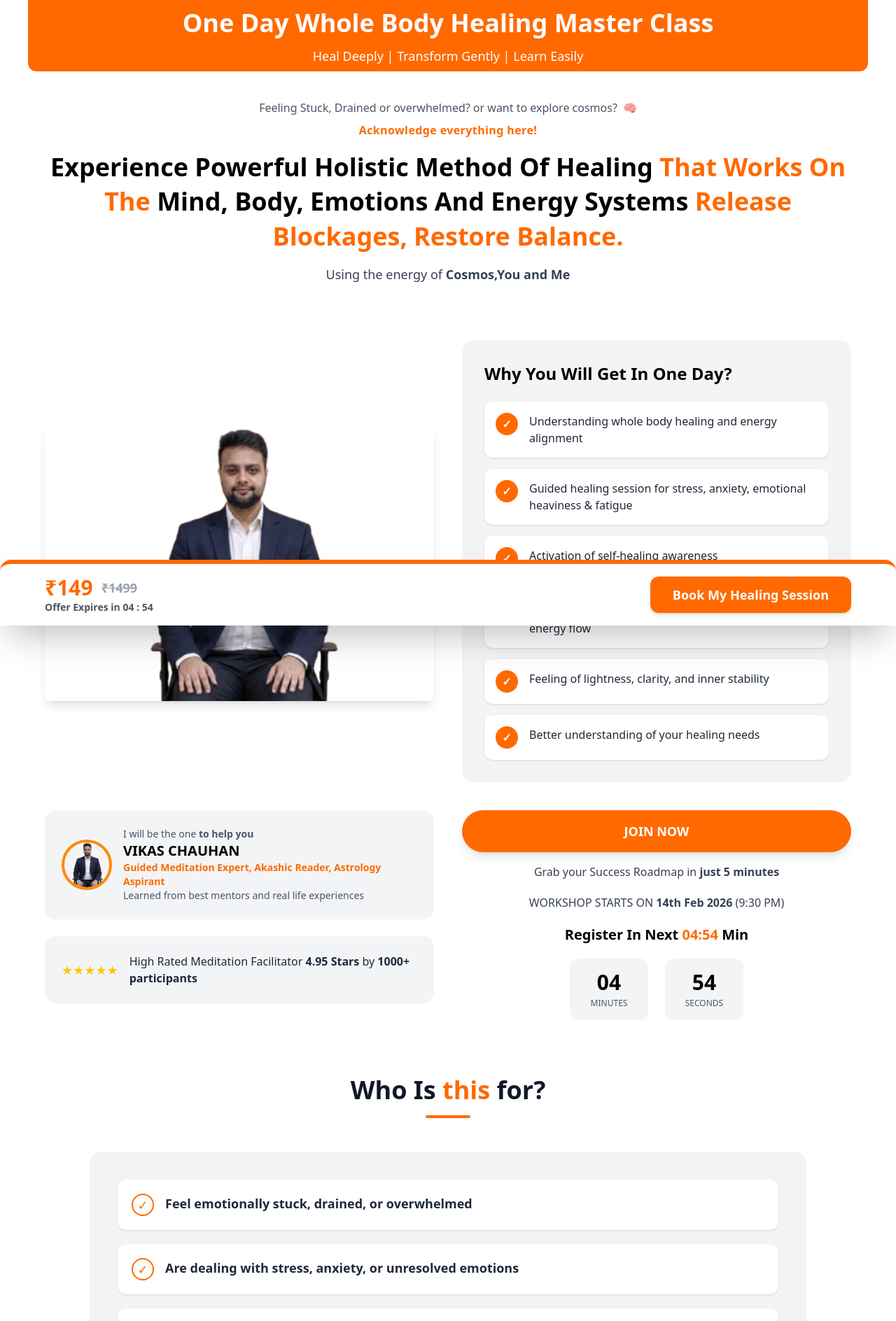
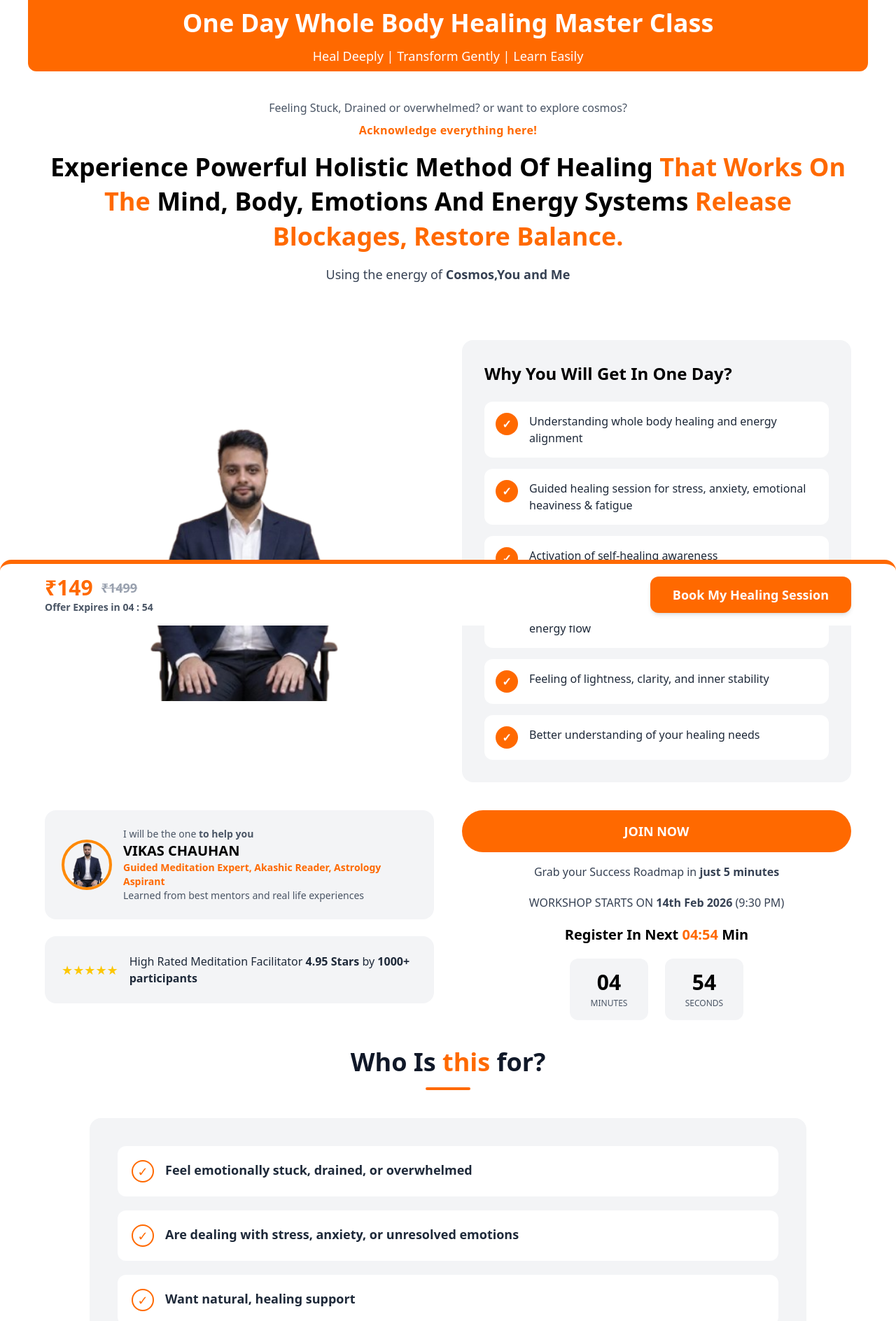
Before and after one commit to Rajatchauhan9690/vikas, a React (Vite) app: page / in a window 1280 px wide. Shown: the top 1888 px of the page at 70% size. Built offline with nearby package versions, Linux system fonts and the light colour scheme.

Commit message:
fix padding isssue

```diff
--- a/src/components/Checkout.jsx
+++ b/src/components/Checkout.jsx
@@ -4,9 +4,7 @@ export default function Checkout() {
       <div className="max-w-7xl mx-auto grid md:grid-cols-2 gap-10 p-6">
         {/* LEFT SIDE */}
         <div>
-          <h1 className="text-3xl font-bold">
-            ONE DAY HEALING MASTER CLASS
-          </h1>
+          <h1 className="text-3xl font-bold">ONE DAY HEALING MASTER CLASS</h1>
           <p className="mt-2 text-gray-600">By DIVINE VIKAS</p>
 
           <h2 className="text-4xl font-bold mt-4">₹149</h2>
@@ -24,7 +22,7 @@ export default function Checkout() {
         </div>
 
         {/* RIGHT SIDE */}
-        <div className="bg-white rounded-xl shadow p-6">
+        <div className="bg-white rounded-xl  p-6">
           <h2 className="text-xl font-semibold mb-4">Payment details</h2>
 
           <div className="space-y-4">
--- a/src/components/FAQ.jsx
+++ b/src/components/FAQ.jsx
@@ -36,7 +36,7 @@ export default function FAQSection() {
         {/* FAQ Items */}
         <div className="space-y-4">
           {faqs.map((faq, index) => (
-            <div key={index} className="bg-white rounded-2xl shadow-sm p-4">
+            <div key={index} className="bg-white rounded-2xl p-4">
               {/* Question */}
               <div
                 className="flex justify-between items-center cursor-pointer"
--- a/src/components/Footer.jsx
+++ /dev/null
@@ -1,10 +0,0 @@
-// components/Footer.jsx
-export default function Footer() {
-  return (
-    <div className="fixed bottom-0 w-full bg-black p-4">
-      <button className="w-full bg-orange-500 text-white py-3 text-lg font-bold rounded-md">
-        JOIN WORKSHOP NOW
-      </button>
-    </div>
-  );
-}
--- a/src/components/Hero.jsx
+++ b/src/components/Hero.jsx
@@ -42,8 +42,7 @@ export default function Hero() {
         <div className="max-w-6xl mx-auto">
           <div className="text-center">
             <p className="text-sm md:text-base text-gray-600 font-medium flex justify-center items-center gap-2">
-              Feeling Stuck, Drained or overwhelmed? or want to explore cosmos?{" "}
-              <span>🧠</span>
+              Feeling Stuck, Drained or overwhelmed? or want to explore cosmos?
             </p>
             <p className="mt-2 text-orange-500 font-semibold tracking-wide">
               Acknowledge everything here!
@@ -70,7 +69,7 @@ export default function Hero() {
       <section className="bg-white px-4 py-10">
         <div className="max-w-6xl mx-auto grid md:grid-cols-2 gap-10 items-center">
           {/* Image Container */}
-          <div className=" rounded-lg overflow-hidden shadow-lg w-full h-60 md:h-[350px] lg:h-[400px]">
+          <div className=" rounded-lg overflow-hidden  w-full h-60 md:h-[350px] lg:h-[400px]">
             <img
               src="/Images/myphoto.png"
               alt="Workshop Video"
@@ -96,7 +95,7 @@ export default function Hero() {
               ].map((text, index) => (
                 <li
                   key={index}
-                  className="flex items-start gap-4 bg-white p-4 rounded-xl shadow-sm"
+                  className="flex items-start gap-4 bg-white p-4 rounded-xl"
                 >
                   <span className="bg-orange-500 text-white flex-shrink-0 w-8 h-8 flex items-center justify-center rounded-full font-bold">
                     ✓
@@ -112,7 +111,7 @@ export default function Hero() {
       </section>
 
       {/* ===== Coach + Join Now Section ===== */}
-      <section className="bg-white px-4 pb-10">
+      <section className="bg-white px-4">
         <div className="max-w-6xl mx-auto grid md:grid-cols-2 gap-10 items-start">
           {/* Left */}
           <div className="space-y-6">
@@ -149,7 +148,7 @@ export default function Hero() {
 
           <div className="text-center space-y-5">
             <Link to="/checkout">
-              <button className="w-full bg-orange-500 hover:bg-orange-600 transition text-white py-4 rounded-full text-lg font-extrabold shadow-lg">
+              <button className="w-full bg-orange-500 hover:bg-orange-600 transition text-white py-4 rounded-full text-lg font-extrabold ">
                 JOIN NOW
               </button>
             </Link>
--- a/src/components/LifeSection.jsx
+++ b/src/components/LifeSection.jsx
@@ -26,7 +26,7 @@ export default function LifeSection() {
     <section className="w-full bg-white py-10 px-6">
       <div className="max-w-5xl mx-auto">
         {/* Heading */}
-        <div className="text-center mb-12">
+        <div className="text-center mb-10">
           <h2 className="text-3xl md:text-4xl font-semibold text-gray-900">
             Who Is <span className="text-orange-500">this</span> for?
           </h2>
@@ -39,7 +39,7 @@ export default function LifeSection() {
             {items.map((item, index) => (
               <div
                 key={index}
-                className="flex items-start gap-4 bg-white rounded-xl p-5 shadow-sm"
+                className="flex items-start gap-4 bg-white rounded-xl p-5"
               >
                 {/* Check Icon */}
                 <div className="flex-shrink-0 w-8 h-8 rounded-full border-2 border-orange-500 flex items-center justify-center">
--- a/src/components/LifeWorkshop.jsx
+++ b/src/components/LifeWorkshop.jsx
@@ -49,7 +49,7 @@ export default function LifeWorkshop() {
               className="bg-gray-100 rounded-2xl p-8 flex gap-6 items-start"
             >
               {/* Icon */}
-              <div className="bg-white rounded-xl shadow-sm min-w-20 min-h-20 flex items-center justify-center">
+              <div className="bg-white rounded-xl  min-w-20 min-h-20 flex items-center justify-center">
                 <img
                   src={item.icon}
                   alt={item.title}
--- a/src/components/Personal.jsx
+++ b/src/components/Personal.jsx
@@ -9,7 +9,7 @@ const images = [
 
 export default function Personal() {
   return (
-    <section className="w-full bg-white py-10 px-6">
+    <section className="w-full bg-white pb-10 px-6">
       <div className="max-w-6xl mx-auto">
         {/* Heading */}
         <div className="text-center mb-8">
@@ -24,7 +24,7 @@ export default function Personal() {
           {images.map((image, index) => (
             <div
               key={index}
-              className="rounded-2xl overflow-hidden shadow-lg w-full h-64 md:h-80 lg:h-96"
+              className="rounded-2xl overflow-hidden w-full h-64 md:h-80 lg:h-96"
             >
               <img
                 src={image.src}
--- a/src/components/StickyOffer.jsx
+++ b/src/components/StickyOffer.jsx
@@ -35,7 +35,7 @@ export default function StickyOffer() {
       className={`fixed bottom-0 left-0 w-full z-50 transition-transform duration-500
       ${showBar ? "translate-y-0" : "translate-y-full"}`}
     >
-      <div className="bg-white border-t-6 border-orange-500 shadow-2xl rounded-t-2xl px-6 py-4">
+      <div className="bg-white border-t-6 border-orange-500 rounded-t-2xl px-6 py-4">
         <div className="max-w-6xl mx-auto flex flex-row items-center justify-between gap-4">
           {/* Price Info */}
           <div className="text-left">
@@ -47,8 +47,7 @@ export default function StickyOffer() {
             </div>
 
             <p className="text-gray-600 text-sm font-bold">
-              Offer Expires in
-              {" "}
+              Offer Expires in{" "}
               <span className="font-bold">
                 {minutes} : {seconds}
               </span>
--- a/src/components/Testimonial.jsx
+++ b/src/components/Testimonial.jsx
@@ -113,7 +113,7 @@ const TestimonialSection = () => {
   };
 
   return (
-    <section className="relative w-full bg-gray-100 py-10 md:py-14 flex items-center justify-center overflow-hidden">
+    <section className="relative w-full bg-gray-100 py-10 md:py-10 flex items-center justify-center ">
       <div className="w-full max-w-4xl px-4 text-center">
         <h2 className="text-3xl md:text-4xl font-bold text-gray-900 mb-8 md:mb-10">
           What People Say
--- a/src/components/Transform.jsx
+++ b/src/components/Transform.jsx
@@ -34,7 +34,7 @@ export default function Transform() {
 
           {/* Center Ring */}
           <div className="absolute inset-0 flex items-center justify-center">
-            <div className="w-36 h-36 rounded-full bg-white shadow-lg flex items-center justify-center">
+            <div className="w-36 h-36 rounded-full bg-white flex items-center justify-center">
               {/* Outer ring */}
               <div className="w-28 h-28 rounded-full border-4 border-orange-500 flex items-center justify-center">
                 {/* Brain Image */}
--- a/src/components/WorkShop.jsx
+++ b/src/components/WorkShop.jsx
@@ -1,9 +1,9 @@
 export default function WorkShop() {
   return (
-    <section className="bg-white py-10">
+    <section className="bg-white pb-10">
       <div className="max-w-7xl mx-auto px-4 relative">
         {/* Top Heading */}
-        <h1 className="text-center text-4xl md:text-5xl font-semibold mb-8">
+        <h1 className="text-center text-4xl md:text-5xl font-semibold mb-6">
           Everything you need to achieve{" "}
           <span className="text-orange-500">success</span>…{" "}
           <span className="text-orange-500">is inside this workshop!</span>
@@ -12,7 +12,7 @@ export default function WorkShop() {
         {/* Main Content */}
         <div className="grid md:grid-cols-2 gap-12 items-start mt-20">
           {/* Left Card */}
-          <div className="bg-gray-100 rounded-2xl p-10 shadow-sm">
+          <div className="bg-gray-100 rounded-2xl p-10">
             <h2 className="text-3xl font-semibold text-gray-800 mb-4">
               Limited Seats To Maintain Healing Quality
             </h2>
```
